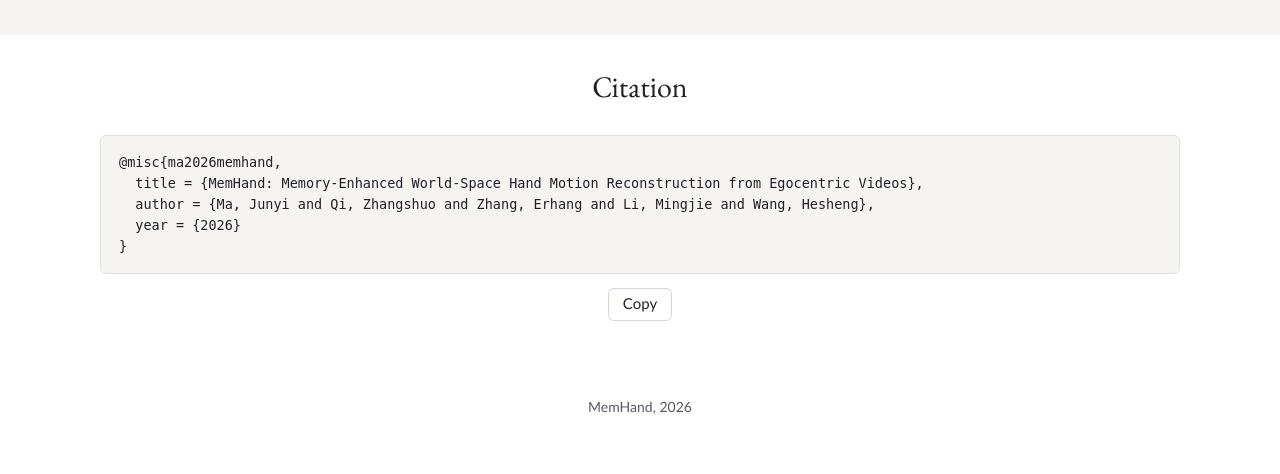
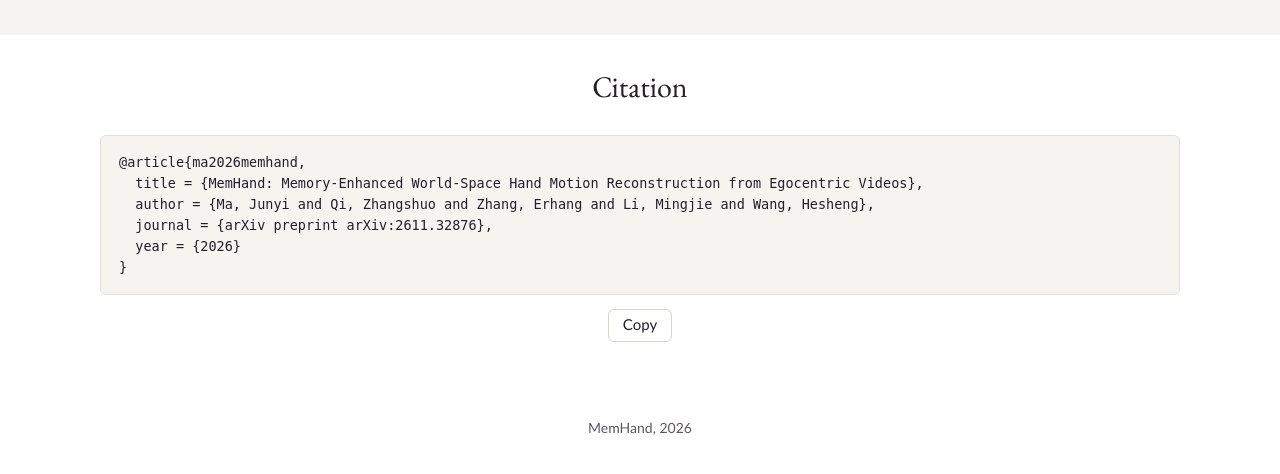
Before and after one commit to IRMVLab/memhand.github.io, a plain HTML site: page index.html in a window 1280 px wide. Shown: the part 4589-5063 px from the top of the page. Drawn offline with Linux system fonts and the light colour scheme.

Commit message:
url update

```diff
--- a/index.html
+++ b/index.html
@@ -139,9 +139,10 @@
     <section id="citation" class="block">
       <div class="wrap cite">
         <h2>Citation</h2>
-        <pre class="bibtex" id="bibtex">@misc{ma2026memhand,
+        <pre class="bibtex" id="bibtex">@article{ma2026memhand,
   title = {MemHand: Memory-Enhanced World-Space Hand Motion Reconstruction from Egocentric Videos},
   author = {Ma, Junyi and Qi, Zhangshuo and Zhang, Erhang and Li, Mingjie and Wang, Hesheng},
+  journal = {arXiv preprint arXiv:2611.32876},
   year = {2026}
 }</pre>
         <button type="button" class="btn" id="copy-bib">Copy</button>
```
